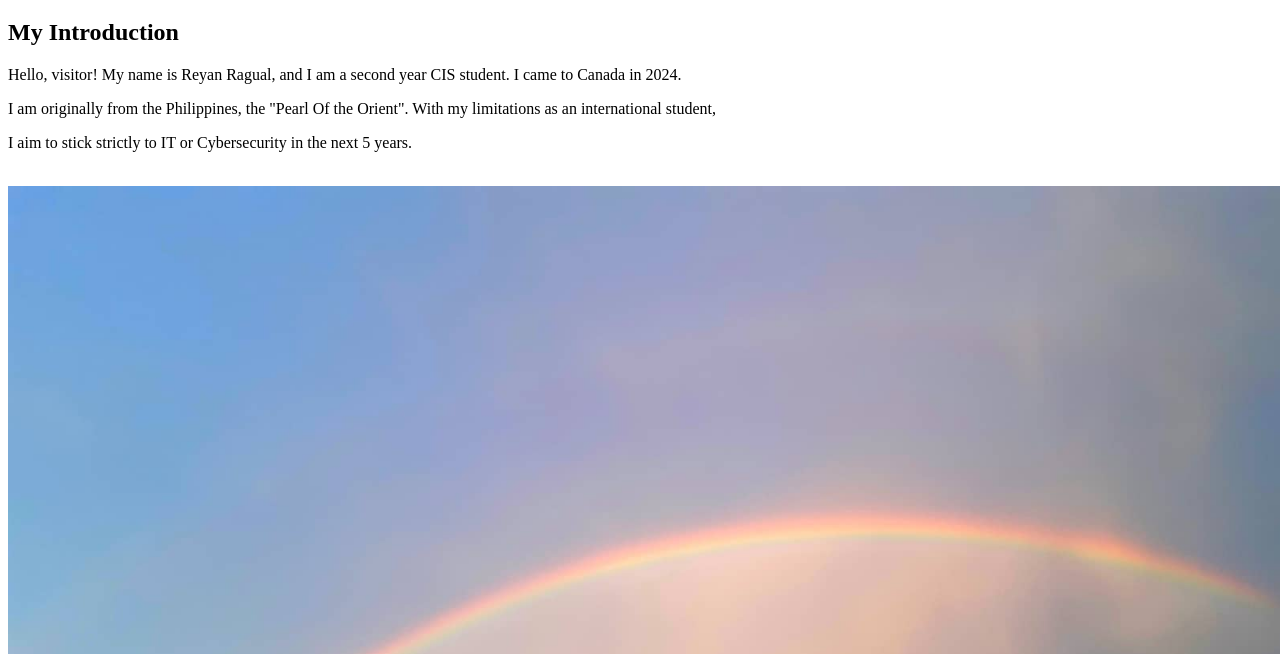
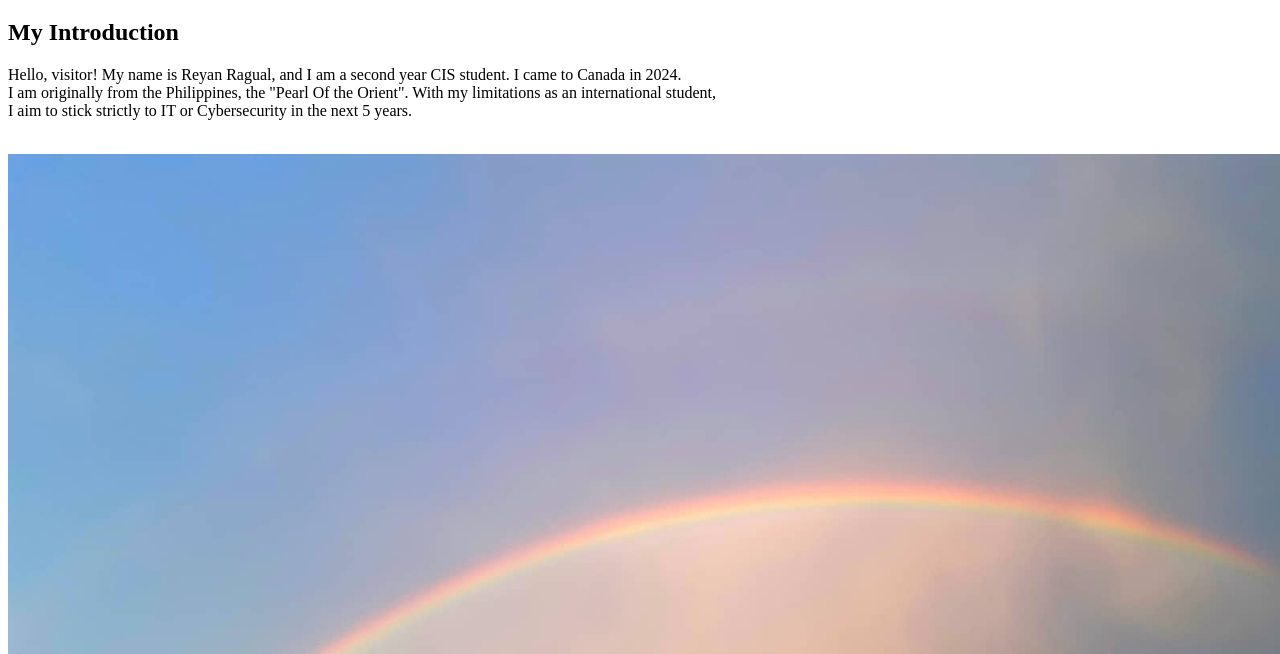
Before and after one commit to topaz-triumph20/cosc219-site, a plain HTML site: page index.html in a window 1280 px wide. Shown: the part 123-777 px from the top of the page. Drawn offline with Linux system fonts and the light colour scheme.

Commit message:
minor change: amateur text manipulation

```diff
--- a/index.html
+++ b/index.html
@@ -17,11 +17,9 @@
     <main>
         <h2>My Introduction</h2>
         <p>Hello, visitor! My name is Reyan Ragual, and I am a second year
-            CIS student. I came to Canada in 2024.</p>
-        <p>I am originally from the Philippines,
-            the "Pearl Of the Orient". With my limitations as an international student,
-        </p>
-        <p>
+            CIS student. I came to Canada in 2024.
+            <br>I am originally from the Philippines,
+            the "Pearl Of the Orient". With my limitations as an international student, <br>
             I aim to stick strictly to IT or Cybersecurity in the next 5 years.
         </p>
         <br>
```
